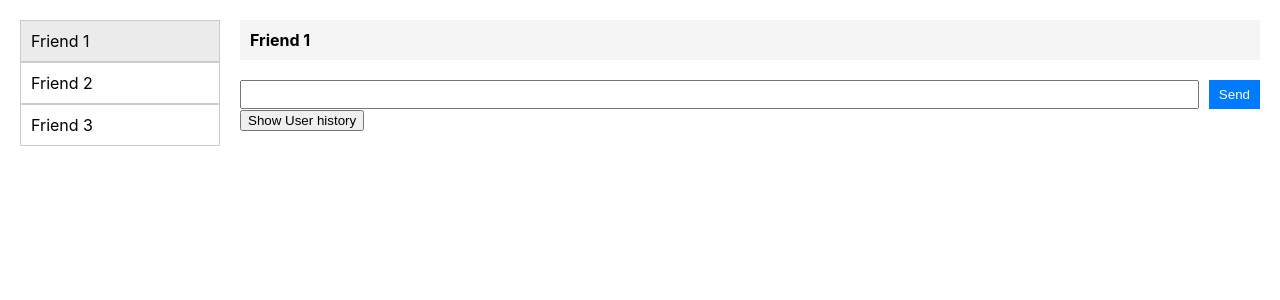
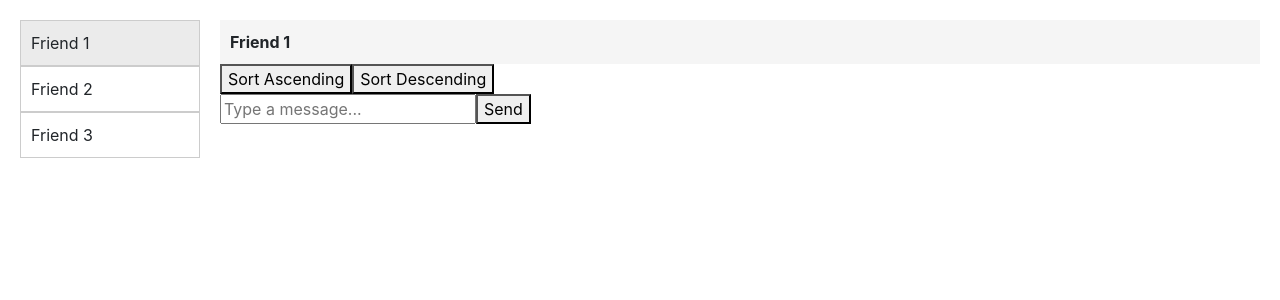
Before and after one commit to M-Hadyan/cntxt, a React (Create React App) app: page / in a window 1280 px wide. Both pictures are taken after a click on the element "Friend 1". Shown: the top 300 px of the page. Built offline with nearby package versions, Linux system fonts and the light colour scheme.

Commit message:
add edit, delete, state management

```diff
--- a/src/App.tsx
+++ b/src/App.tsx
@@ -1,9 +1,9 @@
 import React from 'react';
-import './App.css';
+import './assets/sass/style.scss';
 import ChatWindow from './components/ChatWindow';
 import FriendsList from './components/FriendsList';
 
-const App: React.FC = () => {
+const App = () => {
   return (
     <div className="app">
       <FriendsList />
--- /dev/null
+++ b/src/assets/sass/_init.scss
@@ -0,0 +1,5 @@
+/* The following line can be included in a src/App.scss */
+@import '~bootstrap/scss/bootstrap';
+
+// Custom variables
+// @import "components/variables";
--- /dev/null
+++ b/src/assets/sass/components/_card.scss
@@ -0,0 +1,94 @@
+$color_1: #fff;
+$background-color_1: #ebebeb;
+$background-color_2: #f5f5f5;
+$background-color_3: #007bff;
+
+.app {
+    display: flex;
+    margin: 20px;
+}
+
+.friends-list {
+    width: 200px;
+    padding-right: 20px;
+}
+
+.friend {
+    padding: 10px;
+    border: 1px solid #ccc;
+    cursor: pointer;
+}
+
+.friend.selected {
+    background-color: $background-color_1;
+}
+
+.chat-window {
+    flex: 1;
+}
+
+.chat-header {
+    padding: 10px;
+    background-color: $background-color_2;
+    font-weight: bold;
+}
+
+.chat-messages {
+    max-height: 400px;
+    overflow-y: auto;
+
+    .chat-message {
+        padding: 10px;
+        border-bottom: 1px solid #ccc;
+    }
+}
+
+.chat-input {
+    display: flex;
+    margin-top: 20px;
+
+    input {
+        flex: 1;
+        padding: 5px;
+        margin-right: 10px;
+    }
+
+    button {
+        padding: 5px 10px;
+        background-color: $background-color_3;
+        color: $color_1;
+        border: none;
+        cursor: pointer;
+    }
+}
+
+.chat-empty {
+    padding: 10px;
+    background-color: $background-color_2;
+}
+
+.card {
+    position: relative;
+    display: flex;
+    flex-direction: column;
+    min-width: 0;
+    word-wrap: break-word;
+    background-color: #ffffff;
+    background-clip: border-box;
+    border: 1px solid #EFF2F5;
+    border-radius: 0.475rem;
+    box-shadow: 0px 0px 20px 0px rgba(76, 87, 125, 0.02);
+
+    .card-header {
+        display: flex;
+        justify-content: space-between;
+        align-items: stretch;
+        flex-wrap: wrap;
+        min-height: 70px;
+        padding: 0 2.25rem;
+        background-color: transparent;
+        border-bottom: 1px solid #EFF2F5;
+
+    }
+
+}
--- /dev/null
+++ b/src/assets/sass/components/components.scss
@@ -0,0 +1,2 @@
+@import "card";
+@import "variables";
--- /dev/null
+++ b/src/assets/sass/style.scss
@@ -0,0 +1,19 @@
+// Initialize
+@import "init";
+
+// Components
+@import "components/components";
+
+.chat-message {
+    position: relative;
+  }
+
+  .chat-message.hover .delete-button {
+    visibility: visible;
+  }
+
+  .delete-button {
+    position: absolute;
+    right: 0;
+    visibility: hidden;
+  }
--- a/src/components/ChatWindow.tsx
+++ b/src/components/ChatWindow.tsx
@@ -1,21 +1,26 @@
 import React, { useState, useEffect } from 'react';
 import { useSelector, useDispatch } from 'react-redux';
-import { addMessage } from '../store/actions';
-// import './ChatWindow.scss';
+import { addMessage, deleteMessage, editMessage, updateFriendInput  } from '../store/actions';
+import '../assets/sass/style.scss';
 
-const ChatWindow: React.FC = () => {
+const ChatWindow = () => {
   const friends = useSelector((state: any) => state.friends);
+
   const selectedFriendId = useSelector((state: any) => state.selectedFriendId);
   const dispatch = useDispatch();
   const [message, setMessage] = useState('');
   const [userHistoryData, setUserHistoryData] = useState<any>(null);
+  const [hovered, setHovered] = useState<string | null>(null);
 
-  // To update the message variable with the user's input
+  const [messageSortOrder, setMessageSortOrder] = useState('desc');
+
   const handleInputChange = (e: React.ChangeEvent<HTMLInputElement>) => {
+    dispatch(updateFriendInput(selectedFriendId, e.target.value));
     setMessage(e.target.value);
   };
 
-  // To dispatch the addMessage action to the store with the selectedFriendId and message
+
+
   const handleSubmit = (e: React.FormEvent) => {
     e.preventDefault();
     if (selectedFriendId !== null && message.trim() !== '') {
@@ -24,29 +29,73 @@ const ChatWindow: React.FC = () => {
     }
   };
 
+  const [editedMessage, setEditedMessage] = useState('');
+  const [editingMessageId, setEditingMessageId] = useState<string | null>(null);
+
+  const handleEditClick = (messageId: string) => {
+    setEditingMessageId(messageId);
+    const messageToEdit = selectedFriend.messages.find((msg: any) => msg.id === messageId);
+    setEditedMessage(messageToEdit ? messageToEdit.content : '');
+  };
+
+  // Submit event for editing a message
+  const handleEditSubmit = (e: React.FormEvent) => {
+    e.preventDefault();
+    if (selectedFriendId !== null && editingMessageId !== null && editedMessage.trim() !== '') {
+      dispatch(editMessage(selectedFriendId, editingMessageId, editedMessage));
+      setEditingMessageId(null);
+      setEditedMessage('');
+    }
+  };
+
+  const handleEditedMessageChange = (e: React.ChangeEvent<HTMLInputElement>) => {
+    setEditedMessage(e.target.value);
+  };
+
   const selectedFriend = friends.find((friend: any) => friend.id === selectedFriendId);
+
+  const handleChatDelete = (friendId: string, messageId: string) => {
+    dispatch(deleteMessage(friendId, messageId));
+  };
+
+  const formatDateTime = (dateTimeString: string) => {
+    const dateTime = new Date(dateTimeString);
+    return dateTime.toLocaleDateString() + ' ' + dateTime.toLocaleTimeString();
+  };
 
   const handleUserHistory = async (friendId: string) => {
     try {
-      // Perform the API call to fetch the user history based on the selectedFriendId
-      const response = await fetch(`https://6476147ce607ba4797dd44db.mockapi.io/api/vi/messages/${friendId}`);
+      const response = await fetch(`https://648acc3217f1536d65e9b47c.mockapi.io/api/v1/messages/${friendId}`);
       const userHistory = await response.json();
-
-      // Process the fetched user history data
       console.log(userHistory);
-
-      // Store the user history data in state
       setUserHistoryData(userHistory);
-
     } catch (error) {
       console.error('Error fetching user history:', error);
     }
   };
 
   useEffect(() => {
-    // Clear the userHistoryData when selectedFriendId changes
     setUserHistoryData(null);
-  }, [selectedFriendId]);
+    if (selectedFriend) {
+      setMessage(selectedFriend.input || ''); // Add this line to clear the input field when the selected friend changes
+    } else {
+      setMessage('');
+    }
+  }, [selectedFriendId, selectedFriend]);
+
+  const applySortOrder = (messages: any[]) => {
+    if (messageSortOrder === 'asc') {
+      return messages.sort((a, b) => new Date(a.created_at).getTime() - new Date(b.created_at).getTime());
+    } else {
+      return messages.sort((a, b) => new Date(b.created_at).getTime() - new Date(a.created_at).getTime());
+    }
+  };
+
+  const sortMessages = (messages: any[]) => {
+    const activeChats = applySortOrder(messages.filter((msg) => !msg.completed));
+    const completedChats = applySortOrder(messages.filter((msg) => msg.completed));
+    return [...activeChats, ...completedChats];
+  };
 
   return (
     <div className="chat-window">
@@ -54,31 +103,74 @@ const ChatWindow: React.FC = () => {
         <>
           <div className="chat-header">{selectedFriend.name}</div>
           <div className="chat-messages">
-            {selectedFriend.messages.map((msg: string, index: number) => (
-              <div key={index} className="chat-message">
-                {msg}
+
+            <div className="sort-buttons">
+              <button onClick={() => setMessageSortOrder('asc')}>Sort Ascending</button>
+              <button onClick={() => setMessageSortOrder('desc')}>Sort Descending</button>
+            </div>
+
+            {sortMessages(selectedFriend.messages).map((msg: any) => (
+              <div key={msg.id}
+                className={`chat-message${hovered === msg.id ? " hover" : ""}`}
+                onMouseEnter={() => setHovered(msg.id)}
+                onMouseLeave={() => setHovered(null)}
+              >
+                {msg.content}
+                <br />
+                {formatDateTime(msg.created_at)}
+                <br />
+                <button
+                  className="delete-button"
+                  onClick={() => handleChatDelete(selectedFriend.id, msg.id)}
+                  style={{ display: hovered === msg.id ? 'inline' : 'none' }}
+                >
+                  X
+                </button>
+                <button
+                  className="edit-button"
+                  onClick={() => handleEditClick(msg.id)}
+                  style={{ display: hovered === msg.id ? 'inline' : 'none' }}
+                >
+                  Edit
+                </button>
               </div>
             ))}
+
+            <form onSubmit={handleSubmit}>
+            <input
+  type="text"
+  onChange={handleInputChange}
+  value={message}
+  placeholder="Type a message..."
+/>
+
+
+              <button type="submit">Send</button>
+            </form>
+
           </div>
-          <form onSubmit={handleSubmit} className="chat-input">
-            <input type="text" value={message} onChange={handleInputChange} />
-            <button type="submit">Send</button>
-          </form>
-          <button onClick={() => handleUserHistory(selectedFriendId)}>Show User history</button>
-          {/* Render the ChatHistory component here based on the chatHistoryVisible state */}
+
+
+
+
+          {editingMessageId !== null && (
+            <form onSubmit={handleEditSubmit}>
+              <input
+                type="text"
+                onChange={handleEditedMessageChange}
+                value={editedMessage}
+                placeholder="Edit message..."
+              />
+              <button type="submit">Save</button>
+              <button onClick={() => { setEditingMessageId(null); setEditedMessage(''); }}>Cancel</button>
+            </form>
+          )}
         </>
       ) : (
-        <div className="chat-empty">Select a friend to start a chat</div>
-      )}
-
-      {userHistoryData && (
-        <div>
-          <h2>User history</h2>
-          <pre>{JSON.stringify(userHistoryData, null, 2)}</pre>
-        </div>
+        <div className="no-friend-selected">Please select a friend to start chatting.</div>
       )}
     </div>
-  );
+  )
 };
 
 export default ChatWindow;
--- a/src/components/FriendsList.tsx
+++ b/src/components/FriendsList.tsx
@@ -4,7 +4,7 @@ import { selectFriend } from '../store/actions';
 
 //The FriendsList component provides the foundation for selecting friends and managing the UI state related to friend selection. This integration with Redux allows for seamless state management and updates across the application.
 
-const FriendsList: React.FC = () => {
+const FriendsList = () => {
   // Retrieve the friends array from the state using useSelector
   const friends = useSelector((state: any) => state.friends);
 
--- a/src/store/actionTypes.ts
+++ b/src/store/actionTypes.ts
@@ -2,6 +2,9 @@
 enum ActionType {
     SELECT_FRIEND = 'SELECT_FRIEND',
     ADD_MESSAGE = 'ADD_MESSAGE',
+    DELETE_MESSAGE = 'DELETE_MESSAGE',
+    EDIT_MESSAGE = 'EDIT_MESSAGE',
+    UPDATE_FRIEND_INPUT = 'UPDATE_FRIEND_INPUT',
   }
 
   export default ActionType;
--- a/src/store/reducer.ts
+++ b/src/store/reducer.ts
@@ -2,25 +2,36 @@ import { Reducer } from 'redux';
 import ActionType from './actionTypes';
 import { AppAction } from './actions';
 
-// define the Friend interface
+
+// Define the Friend interface
 interface Friend {
   id: number;
   name: string;
-  messages: string[];
+  messages: Message[];
+  email: string;
+  input: string;
 }
 
-// define the AppState interface
+// Define the Message interface
+interface Message {
+  id: number;
+  content: string;
+  created_at: Date;
+  completed_at: Date | null;
+}
+
+// Define the AppState interface
 interface AppState {
   friends: Friend[];
   selectedFriendId: number | null;
 }
 
-// initial state of the app
+// Initial state of the app
 const initialState: AppState = {
   friends: [
-    { id: 1, name: 'Friend 1', messages: [] },
-    { id: 2, name: 'Friend 2', messages: [] },
-    { id: 3, name: 'Friend 3', messages: [] },
+    { id: 1, name: 'Friend 1', messages: [], email: 'friend_1@example.com', input: '' },
+    { id: 2, name: 'Friend 2', messages: [], email: 'friend_2@example.com', input: '' },
+    { id: 3, name: 'Friend 3', messages: [], email: 'friend_3@example.com', input: '' },
   ],
   selectedFriendId: null,
 };
@@ -36,12 +47,49 @@ const reducer: Reducer<AppState, AppAction> = (state = initialState, action) =>
         friends: state.friends.map((friend) =>
           friend.id === action.payload.friendId
             ? {
-                ...friend,
-                messages: [...friend.messages, action.payload.message],
-              }
+              ...friend,
+              messages: [
+                ...friend.messages,
+                {
+                  id: Date.now(),
+                  content: action.payload.message,
+                  created_at: new Date(),
+                  completed_at: null,
+                },
+              ],
+            }
             : friend
         ),
       };
+    case ActionType.UPDATE_FRIEND_INPUT:
+      return {
+        ...state,
+        friends: state.friends.map((friend: any) =>
+          friend.id === action.payload.friendId
+            ? { ...friend, input: action.payload.input }
+            : friend
+        ),
+      };
+
+    case ActionType.DELETE_MESSAGE: {
+      const { friendId, messageId } = action.payload;
+
+      const newFriends = state.friends.map((friend: Friend) => {
+        if (friend.id === Number(friendId)) {
+          return {
+            ...friend,
+            messages: friend.messages.filter((msg: Message) => msg.id !== Number(messageId)),
+          };
+        }
+        return friend;
+      });
+
+      return {
+        ...state,
+        friends: newFriends,
+      };
+    }
+
     default:
       return state;
   }
```
Also changed, not shown: package.json (+8 -1 lines), src/store/actions.ts (+51 -1 lines), src/assets/sass/components/_variables.scss (added), 2 other files (tests, documents, lock files or other folders).
